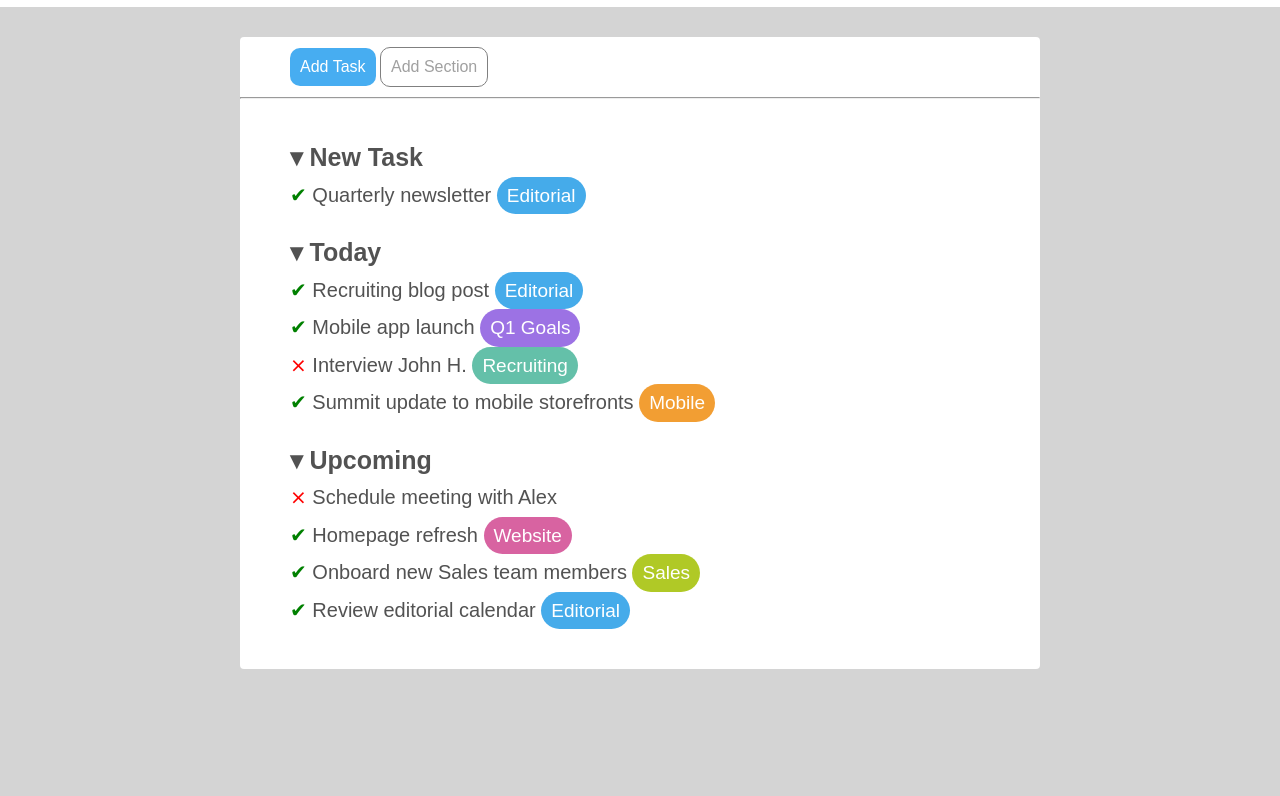
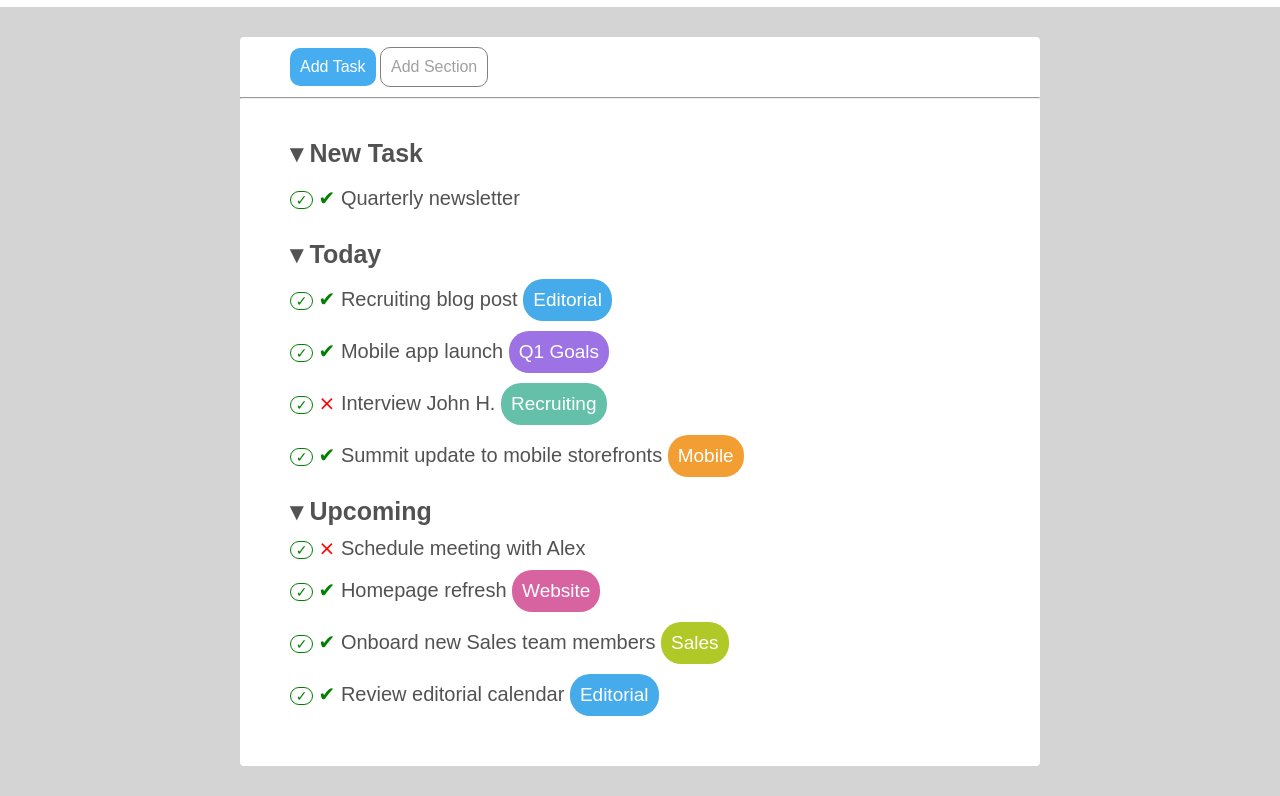
Before and after one commit to GianmarcoRuffi/html-css-toboolist, a plain HTML site: page index.html in a window 1280 px wide. Shown: the part 63-859 px from the top of the page. Before the commit the page ends 800 px from the top, so only its background shows below. Drawn offline with Linux system fonts and the light colour scheme.

Commit message:
index: migliorie stilistiche style: checkmarks

```diff
--- a/css/style.css
+++ b/css/style.css
@@ -75,7 +75,6 @@ p {
 .list {
   color: rgb(82, 82, 82);
   font-size: 25px;
-  line-height: 1.5em;
   padding-left: 50px;
   padding-bottom: 40px;
   padding-top: 20px;
@@ -86,35 +85,59 @@ p {
   font-size: 20px;
 }
 
+li {
+  margin: 10px 0;
+}
+
+ul li:before {
+  content: "\2713";
+  justify-content: center;
+  align-content: center;
+  text-align: center;
+  display: inline-block;
+  color: green;
+  padding: 0 0 0 0;
+  border-color: green;
+  border: 1px solid;
+  border-radius: 20px 20px;
+  width: 21px;
+  font-size: 0.7em;
+}
+
+ul li {
+  list-style-type: none;
+  font-size: 1em;
+}
+
 .labels {
   display: inline-block;
   text-align: center;
   font-size: 19px;
   border-radius: 20px;
-  padding: 0 10px 0 10px;
+  padding: 10px 10px 10px 10px;
   color: white;
 }
 
-#bluelabel {
+.bluelabel {
   background-color: #45abea;
 }
 
-#purplelabel {
+.purplelabel {
   background-color: #9c72e4;
 }
 
-#greenlabel {
+.greenlabel {
   background-color: #64c0a9;
 }
 
-#orangelabel {
+.orangelabel {
   background-color: #f29e33;
 }
 
-#redlabel {
+.redlabel {
   background-color: #d863a1;
 }
 
-#pistachiolabel {
+.pistachiolabel {
   background-color: #b0c926;
 }
--- a/index.html
+++ b/index.html
@@ -43,20 +43,17 @@
         <p>&blacktriangledown; Today</p>
         <ul class="task">
             <li>
-                <span class="done">&#10004;</span> Recruiting blog post <span class="labels"
-                    id="bluelabel">Editorial</span>
+                <span class="done">&#10004;</span> Recruiting blog post <span class="labels bluelabel">Editorial</span>
             </li>
             <li>
-                <span class="done">&#10004;</span> Mobile app launch <span class="labels" id="purplelabel">Q1
+                <span class="done">&#10004;</span> Mobile app launch <span class="labels purplelabel">Q1
                     Goals</span>
             </li>
             <li>
-                <span class="undone">&#10799;</span> Interview John H. <span class="labels"
-                    id="greenlabel">Recruiting</span>
+                <span class="undone">&#10799;</span> Interview John H. <span class="labels greenlabel">Recruiting</span>
             </li>
             <li>
-                <span class="done">&#10004;</span> Summit update to mobile storefronts <span class="labels"
-                    id="orangelabel">Mobile</span>
+                <span class="done">&#10004;</span> Summit update to mobile storefronts <span class="labels orangelabel">Mobile</span>
             </li>
         </ul>
         <p>&blacktriangledown; Upcoming</p>
@@ -65,16 +62,13 @@
                 <span class="undone">&#10799;</span> Schedule meeting with Alex
             </li>
             <li>
-                <span class="done">&#10004;</span> Homepage refresh <span class="labels"
-                    id="redlabel">Website</span>
+                <span class="done">&#10004;</span> Homepage refresh <span class="labels redlabel">Website</span>
             </li>
             <li>
-                <span class="done">&#10004;</span> Onboard new Sales team members <span class="labels"
-                    id="pistachiolabel">Sales</span>
+                <span class="done">&#10004;</span> Onboard new Sales team members <span class="labels pistachiolabel">Sales</span>
             </li>
             <li>
-                <span class="done">&#10004;</span> Review editorial calendar <span class="labels"
-                    id="bluelabel">Editorial</span>
+                <span class="done">&#10004;</span> Review editorial calendar <span class="labels bluelabel">Editorial</span>
             </li>
         </ul>
     </div>
```
